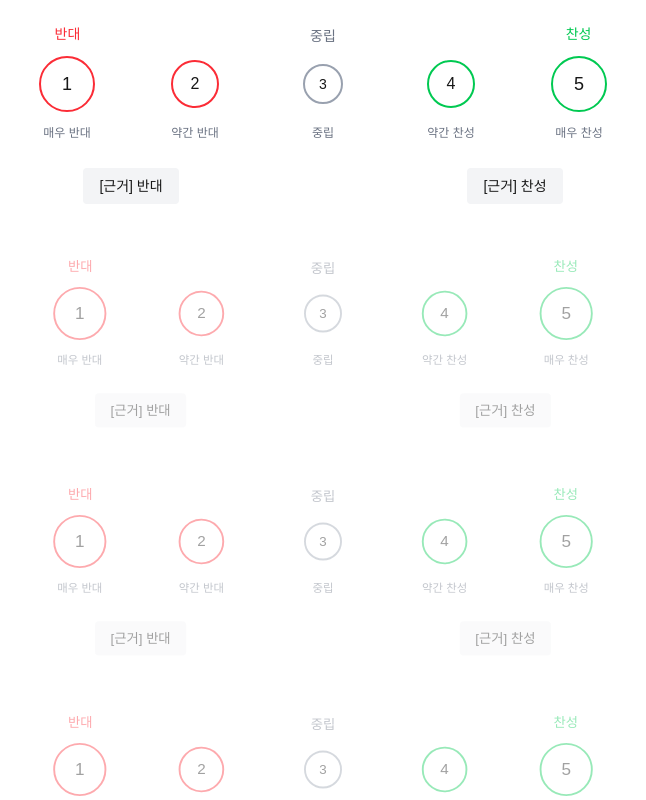
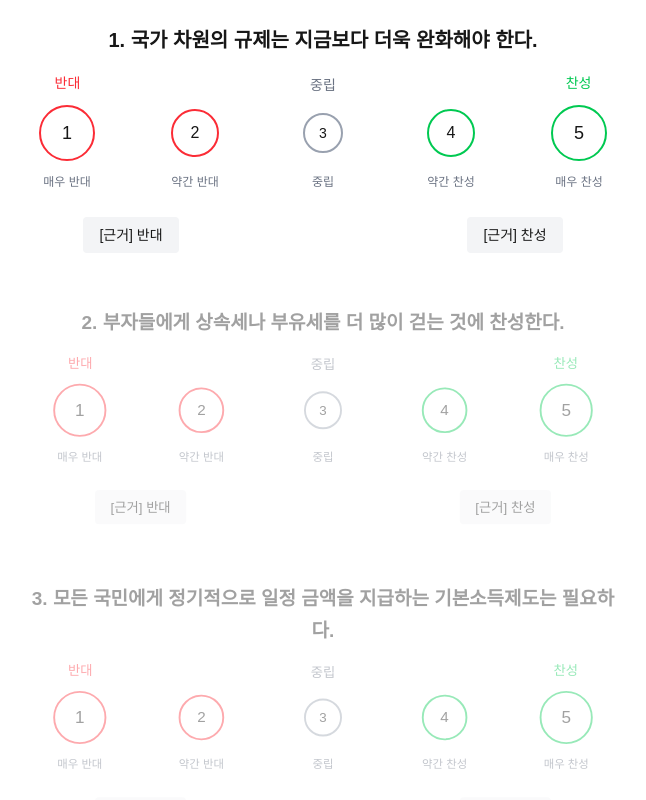
Before and after one commit to Wiener-Khinchin/political-match, a Next.js app: page /survey in a window 1280 px wide. Shown: the top 800 px of the page, without its empty margins (317-963 px from the left). Built offline with nearby package versions, Linux system fonts and the light colour scheme.

Commit message:
질문 안나오는 에러 수정

```diff
--- a/src/app/survey/page.tsx
+++ b/src/app/survey/page.tsx
@@ -100,6 +100,10 @@ const handleAnswer = (idxInPage: number, value: number) => {
               `}
             >
               {/* 질문 텍스트 */}
+              {/* 질문 텍스트 */}
+<h2 className="text-xl font-semibold mb-4 text-center break-words leading-relaxed">
+  {number}. {question.text}
+</h2>
 
 
               {/* ───────── Likert 스케일 ───────── */}
```
